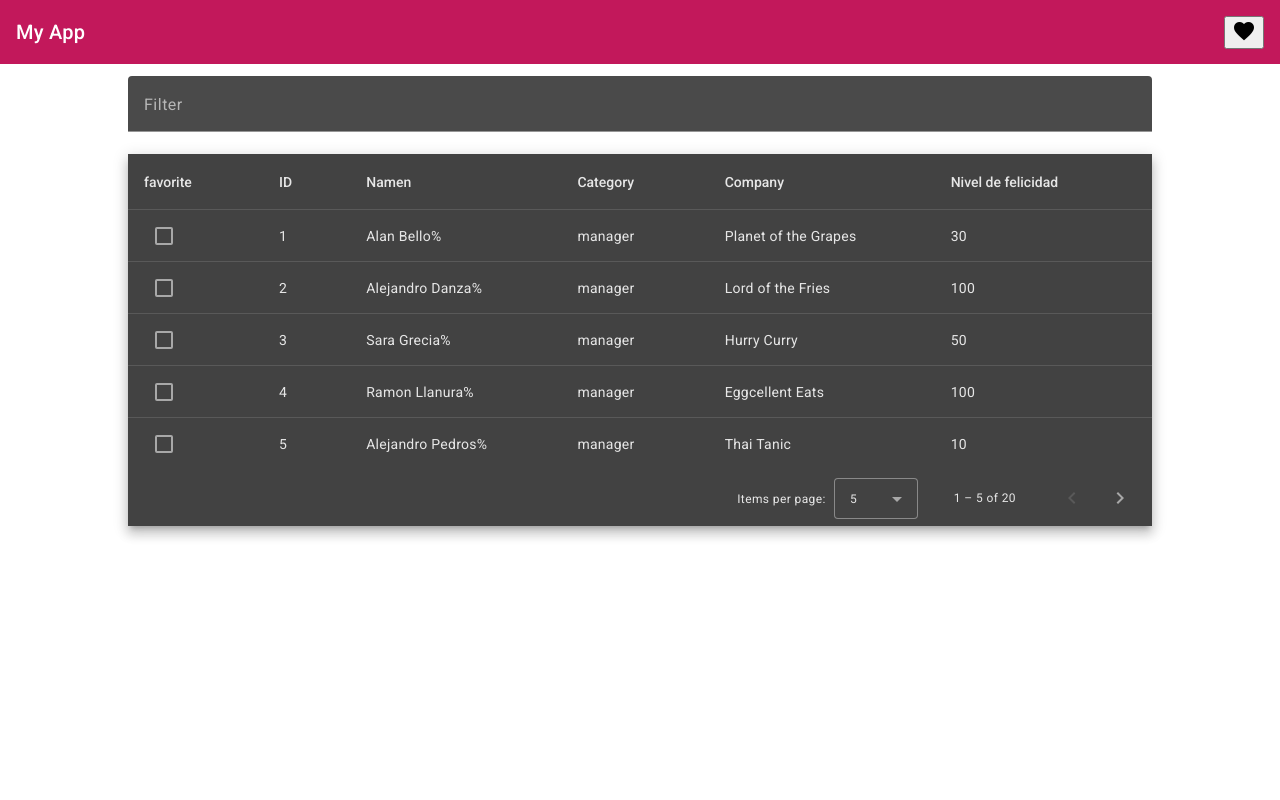
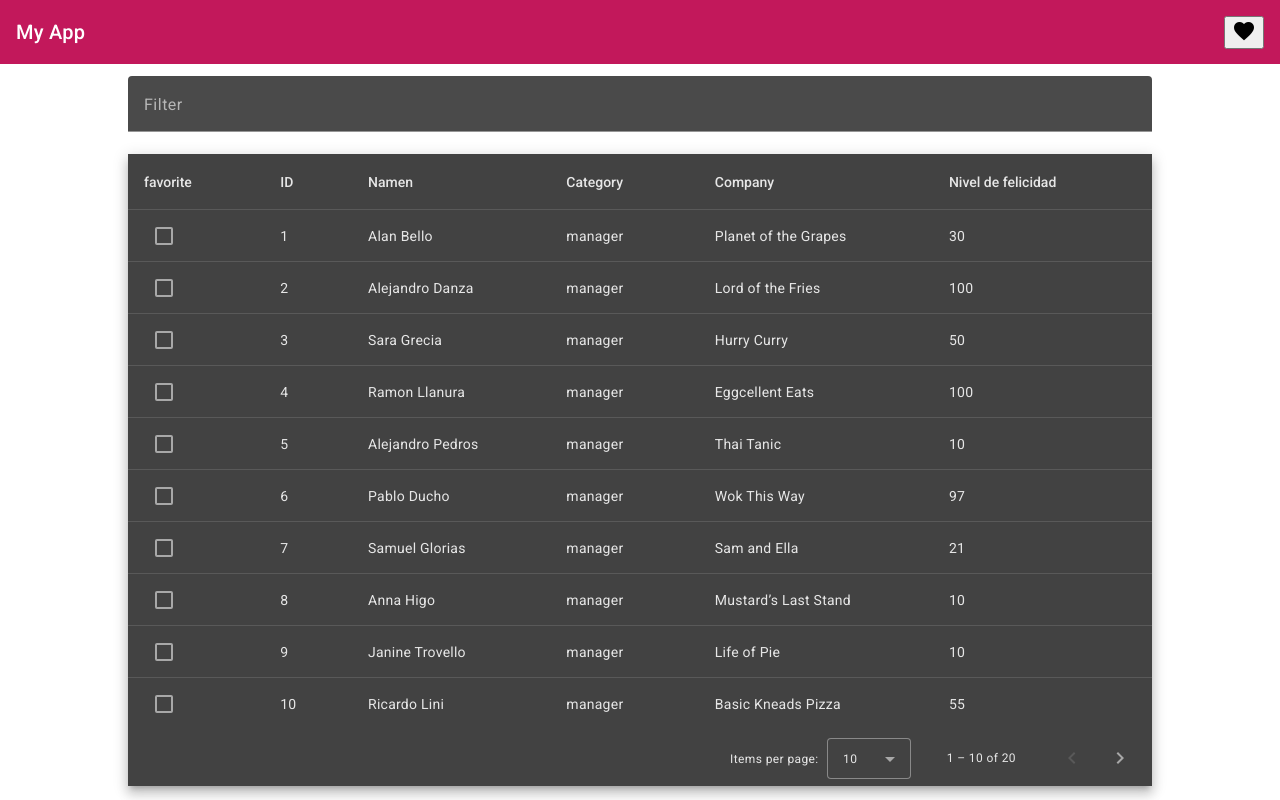
Before and after one commit to jhonccastilloa/Angular, an Angular app: page /home in a window 1280 px wide. Built offline with nearby package versions, Linux system fonts and the light colour scheme.

Commit message:
fixed text

```diff
--- a/src/app/components/people-table/people-table.component.html
+++ b/src/app/components/people-table/people-table.component.html
@@ -24,7 +24,7 @@
     <!-- Progress Column -->
     <ng-container matColumnDef="name">
       <th mat-header-cell *matHeaderCellDef mat-sort-header>Namen</th>
-      <td mat-cell *matCellDef="let row">{{ row.name }}%</td>
+      <td mat-cell *matCellDef="let row">{{ row.name }}</td>
     </ng-container>
 
     <!-- Name Column -->
@@ -68,7 +68,7 @@
   </table>
 
   <mat-paginator
-    [pageSizeOptions]="[5, 10, 25, 100]"
+    [pageSizeOptions]="[10, 25, 100]"
     aria-label="Select page of users"
   ></mat-paginator>
 </div>
```
